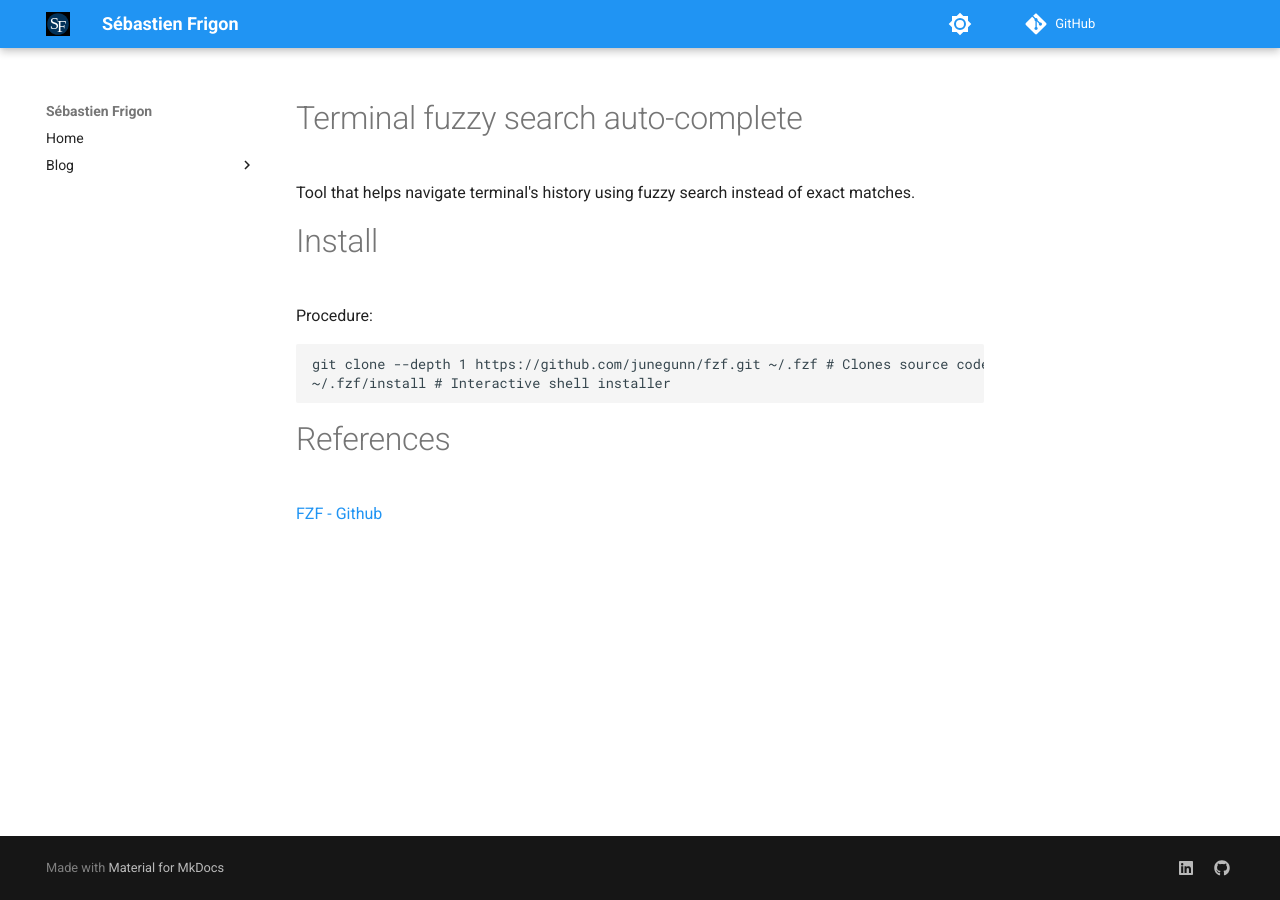
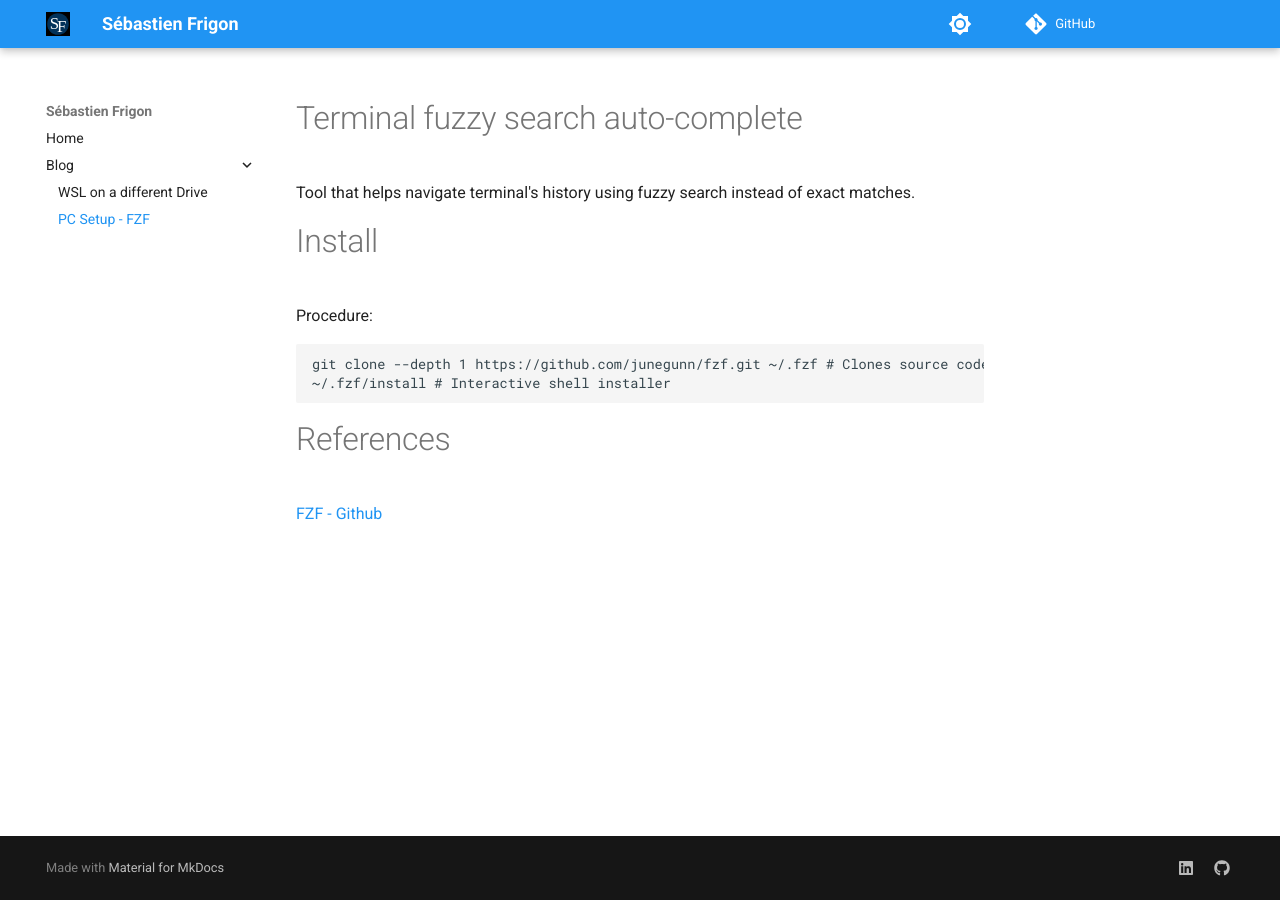
Before and after one commit to cbast/website, an MkDocs documentation site: the page built from docs/en/blog/2023-05-25_fzf.md, in a window 1280 px wide. Built offline with MkDocs 1.6.1 and Material for MkDocs 9.7.7, drawn with Linux system fonts in a browser that asks for light colours; comment, search, counter and statistics services are not loaded.

Commit message:
Update mkdocs.yml

```diff
--- a/mkdocs.yml
+++ b/mkdocs.yml
@@ -7,6 +7,7 @@ nav:
   - Home: index.md
   - Blog:
     - WSL on a different Drive: en/blog/2023-05-19_WSL_Drive.md
+    - PC Setup - FZF : en/blog/2023-05-25_fzf.md
 theme:
   name: material
 
```
